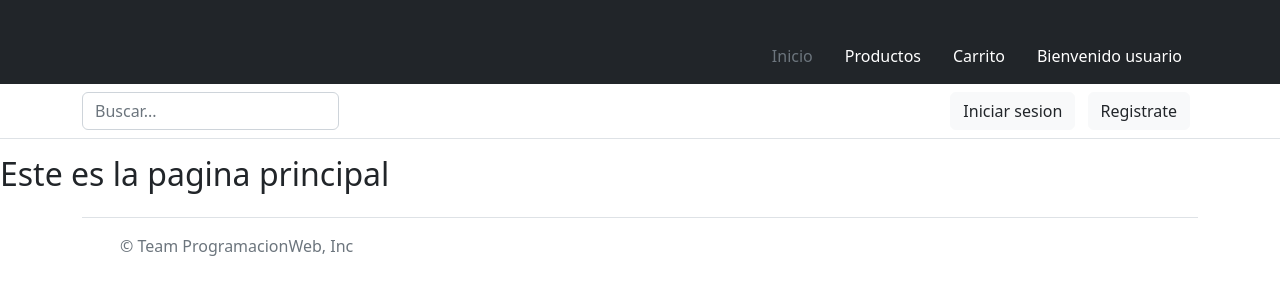
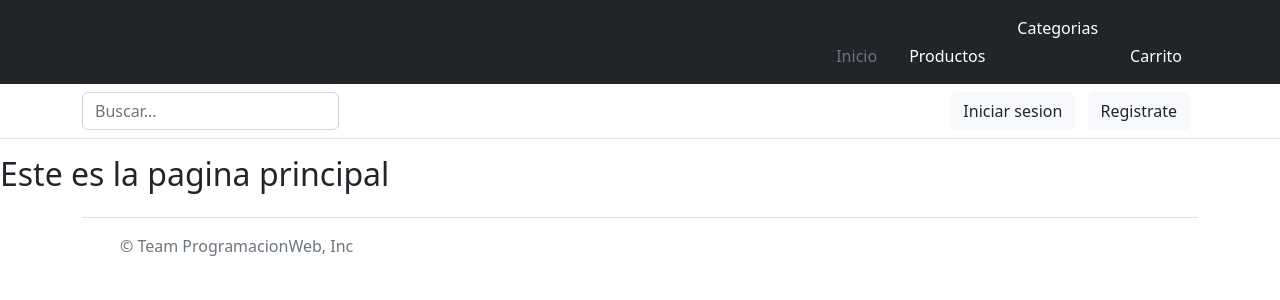
Before and after one commit to Camycog/mascotitas, a Django app: page / in a window 1280 px wide. Shown: the top 300 px of the page. Run offline with Django 4.2, Linux system fonts and the light colour scheme; parts of the project's set-up code (start-up, migrations or seed data) failed here and were passed over.

Commit message:
probando

```diff
--- a/mascotitas/templates/mascotitas/base.html
+++ b/mascotitas/templates/mascotitas/base.html
@@ -15,7 +15,6 @@
           <a href="/" class="d-flex align-items-center my-2 my-lg-0 me-lg-auto text-white text-decoration-none">
             <svg class="bi me-2" width="40" height="32" role="img" aria-label="Bootstrap"><use xlink:href="#bootstrap"/></svg>
           </a>
-
           <ul class="nav col-12 col-lg-auto my-2 justify-content-center my-md-0 text-small">
             <li>
               <a href="#" class="nav-link text-secondary">
@@ -29,16 +28,19 @@
                 Productos
               </a>
             </li>
+            <li class="nav-item dropdown">
+                <a class="nav-link text-white" href="#" id="navbarDropdownMenuLink" role="button" data-bs-toggle="dropdown" aria-expanded="false">
+                  Categorias
+                </a>
+                <ul class="dropdown-menu" aria-labelledby="navbarDropdownMenuLink">
+                  <li><a class="dropdown-item" href="#">Comida</a></li>
+                  <li><a class="dropdown-item" href="#">Cuidados</a></li>
+                  <li><a class="dropdown-item" href="#">Accesorios</a></li>
+                </ul>
                 <li>
                   <a href="#" class="nav-link text-white">
                     <svg class="bi d-block mx-auto mb-1" width="24" height="24"><use xlink:href="#grid"/></svg>
                     Carrito
-              </a>
-            </li>
-            <li>
-              <a href="#" class="nav-link text-white">
-                <svg class="bi d-block mx-auto mb-1" width="24" height="24"><use xlink:href="#people-circle"/></svg>
-                Bienvenido usuario
                   </a>
                 </li>
           </ul>
```
Lines whose indentation alone changed are shown as unchanged.
